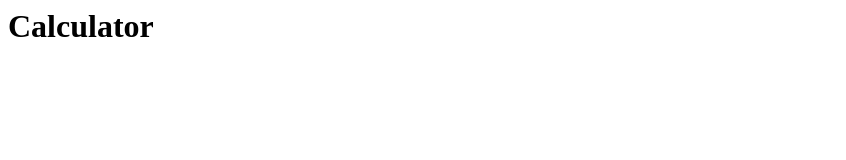
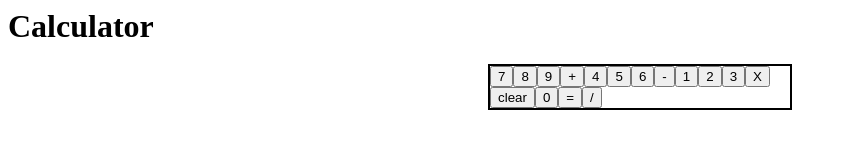
Before and after one commit to iBePixel/Calculator, a plain HTML site: page index.html in a window 1280 px wide. Shown: the whole page, without its empty margins (0-846 px from the left). Drawn offline with Linux system fonts and the light colour scheme.

Commit message:
Added some buttons

```diff
--- a/calculator.js
+++ b/calculator.js
@@ -17,3 +17,7 @@ function divide(num1, num2) {
     let result = num1 / num2;
     return result
 }
+
+let firstNum
+let secondNum
+let operator
--- a/index.html
+++ b/index.html
@@ -4,6 +4,29 @@
     </head>
     <body>
         <h1>Calculator</h1>
+        <div id="main">
+            <div id="calculator">
+                <div id="screen"></div>
+                <div id="buttons">
+                    <button>7</button>
+                    <button>8</button>
+                    <button>9</button>
+                    <button>+</button>
+                    <button>4</button>
+                    <button>5</button>
+                    <button>6</button>
+                    <button>-</button>
+                    <button>1</button>
+                    <button>2</button>
+                    <button>3</button>
+                    <button>X</button>
+                    <button>clear</button>
+                    <button>0</button>
+                    <button>=</button>
+                    <button>/</button>
+                </div>
+            </div>
+        </div>
     </body>
     <script src="./calculator.js"></script>
 
--- a/style.css
+++ b/style.css
@@ -0,0 +1,34 @@
+
+
+#main{
+    display: flex;
+    justify-self: center;
+    justify-content: center;
+    align-content: center;
+
+}
+
+#h1{
+    display: flex;
+    justify-content: center;
+    justify-content: center;
+    align-content: center;
+    align-self: center;
+}
+
+#buttons {
+    width: 300px;
+    display: flex;
+    flex-wrap: wrap;
+}
+
+
+#button {
+    width: 700px;
+
+}
+
+#calculator {
+    outline-style: solid;
+    outline-width: 2px;
+}
```
